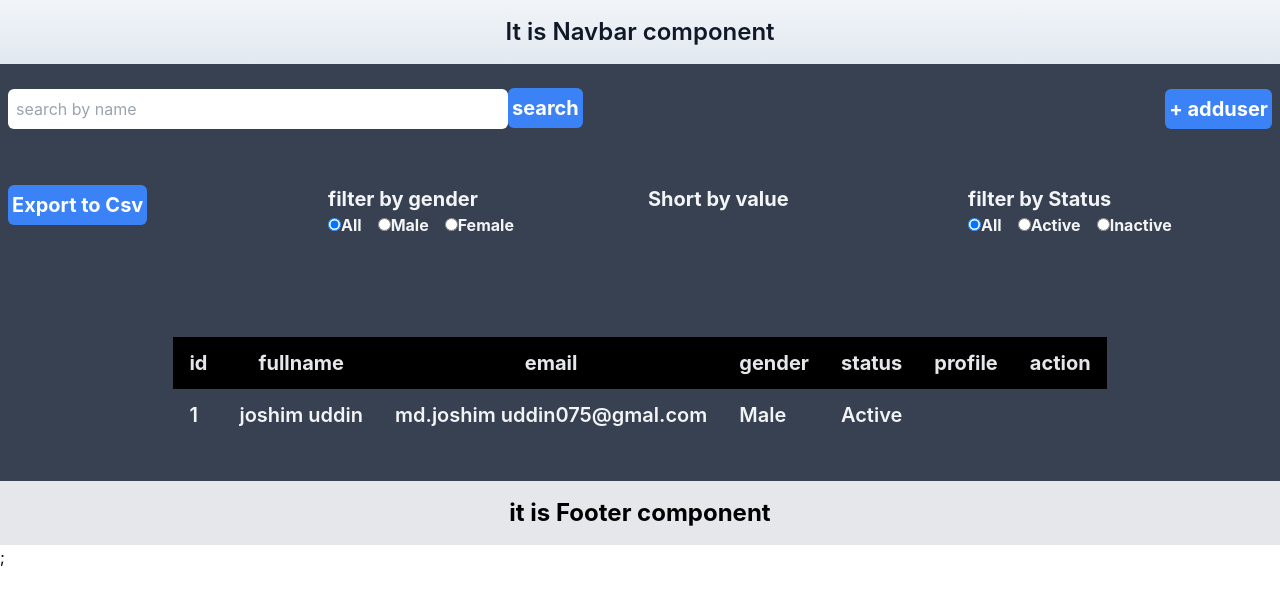
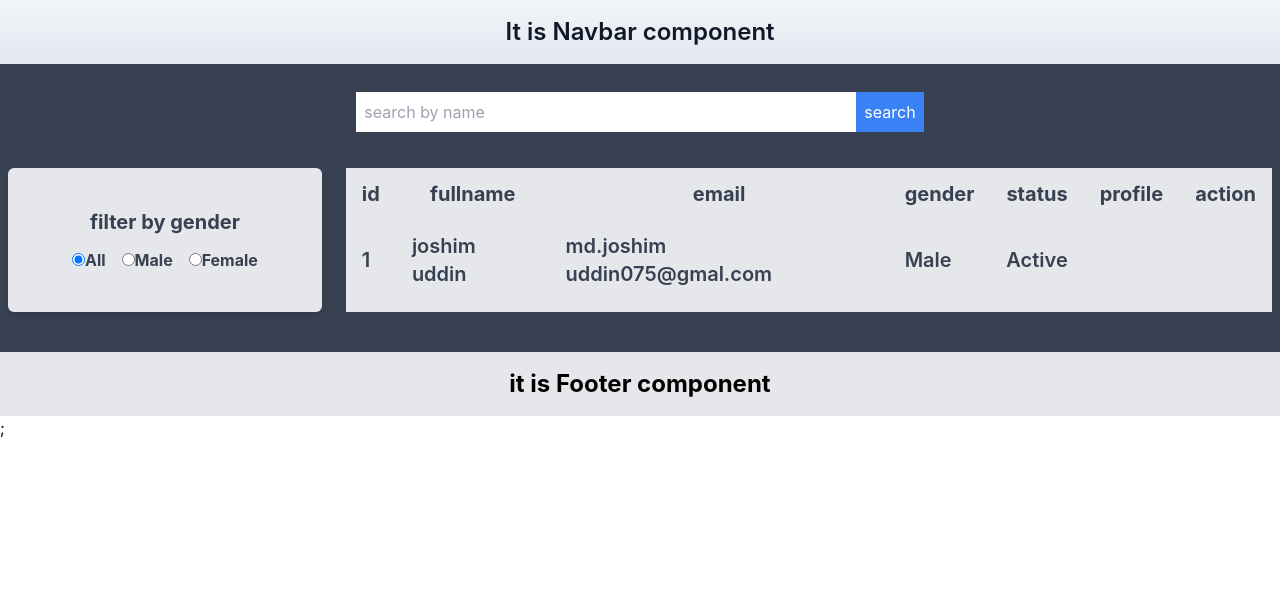
Before and after one commit to khandakerJasim/searchpagination, a React (Create React App) app in the folder client/: page / in a window 1280 px wide. Shown: the top 602 px of the page. Built offline with nearby package versions, Linux system fonts and the light colour scheme; no server answers.

Commit message:
filter and search page update

```diff
--- a/client/src/pages/home/Home.js
+++ b/client/src/pages/home/Home.js
@@ -16,8 +16,16 @@ export default function Home() {
   return (
     <div className="home bg-gray-700 text-gray-100 h-auto w-full p-2 pb-10">
       <Search />
-      <Filter />
-      <Table />
+
+      <div className="md:flex gap-6 grid mx-auto">
+        <div className=" lg:w-3/12 md:w-2/6 shadow-md p-4 bg-gray-200 text-gray-700 py-10 rounded-md mt-4 ">
+          <Filter />
+        </div>
+
+        <div className="mt-4 bg-gray-200 text-gray-700">
+          <Table />
+        </div>
+      </div>
     </div>
   );
 }
--- a/client/src/pages/home/Search/Search.js
+++ b/client/src/pages/home/Search/Search.js
@@ -5,38 +5,40 @@ import { useNavigate } from "react-router-dom";
 
 export default function Search() {
   const [search, setsearch] = useState("");
-  const Navigate = useNavigate();
-  const adduser = () => {
-    Navigate("/Register");
-  };
+  // const Navigate = useNavigate();
+  // const adduser = () => {
+  //   Navigate("/Register");
+  // };
 
   useEffect(() => {}, [search]);
 
   return (
-    <div className="flex   items-center justify-between">
+    <div className="flex   items-center justify-center">
       <div className="my-4">
         <form action="">
+          <div className="h-12 flex items-center">
             <input
-            type="text"
+              type="search"
               name="search"
-            className=" md:w-[500px] w-[100px] h-10 rounded-md text-black p-2"
+              className=" md:w-[500px] w-[100px] h-10  text-black p-2"
               placeholder="search by name"
               onChange={(e) => setsearch(e.target.value)}
             />
 
-          <button className="bg-blue-500 m-auto text-center text-white rounded-md p-1 text-xl font-bold h-10">
+            <button className="bg-blue-500 m-auto text-center text-white h-10 p-2  ">
               search
             </button>
+          </div>
         </form>
       </div>
-      <div className="my-4">
+      {/* <div className="my-4">
         <button
           onClick={adduser}
           className="bg-blue-500 m-auto text-center text-white rounded-md p-1 text-xl font-bold h-10"
         >
           + adduser
         </button>
-      </div>
+      </div> */}
     </div>
   );
 }
--- a/client/src/pages/home/filter/Filter.js
+++ b/client/src/pages/home/filter/Filter.js
@@ -3,21 +3,15 @@ import React, { useEffect, useState } from "react";
 
 export default function Filter() {
   const [gender, setgender] = useState("All");
-  const [status, setstatus] = useState("All");
 
-  useEffect(() => {}, [gender, status]);
+  useEffect(() => {}, [gender]);
 
   return (
-    <div className="grid md:grid-cols-4 grid-cols-2 gap-4 pt-10 ">
-      <div>
-        <button className="bg-blue-500 m-auto text-center text-white rounded-md p-1 text-xl font-bold h-10">
-          Export to Csv
-        </button>
-      </div>
+    <div className="">
       <div className="font-bold">
-        <h1 className="text-xl">filter by gender</h1>
+        <h1 className="text-xl text-center ">filter by gender</h1>
 
-        <div className="flex gap-4">
+        <div className="flex gap-4 pt-3 items-center text-center justify-center ">
           <div>
             <input
               type="radio"
@@ -48,43 +42,6 @@ export default function Filter() {
           </div>
         </div>
       </div>
-      <div className="font-bold">
-        <h1 className="text-xl">Short by value</h1>
-      </div>
-      <div className=" font-bold">
-        <h1 className="text-xl">filter by Status</h1>
-
-        <div className="flex gap-4">
-          <div>
-            <input
-              type="radio"
-              name="status"
-              value={"All"}
-              onChange={(e) => setstatus(e.target.value)}
-              defaultChecked
-            />
-            <label htmlFor="">All</label>
-          </div>
-          <div>
-            <input
-              type="radio"
-              name="status"
-              value={"Active"}
-              onChange={(e) => setstatus(e.target.value)}
-            />
-            <label htmlFor="">Active</label>
-          </div>
-          <div>
-            <input
-              type="radio"
-              name="status"
-              value={"Inactive"}
-              onChange={(e) => setstatus(e.target.value)}
-            />
-            <label htmlFor="">Inactive</label>
-          </div>
-        </div>
-      </div>
     </div>
   );
 }
--- a/client/src/pages/home/table/Table.js
+++ b/client/src/pages/home/table/Table.js
@@ -2,9 +2,9 @@ import React from "react";
 
 export default function Table() {
   return (
-    <div className="  mt-10 md:mt-[100px] h-auto md:justify-center flex m-auto">
+    <div className="">
       <table>
-        <thead className="bg-black text-gray-200  ">
+        <thead className="  ">
           <tr className="text-xl ">
             <th className="px-4 py-3">id</th>
             <th className="px-4 py-3">fullname</th>
```
Lines whose indentation alone changed are shown as unchanged.
